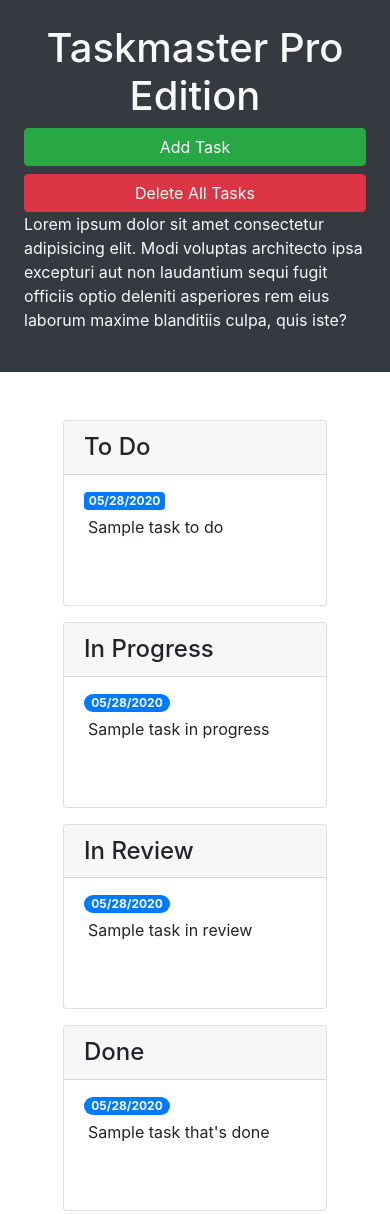
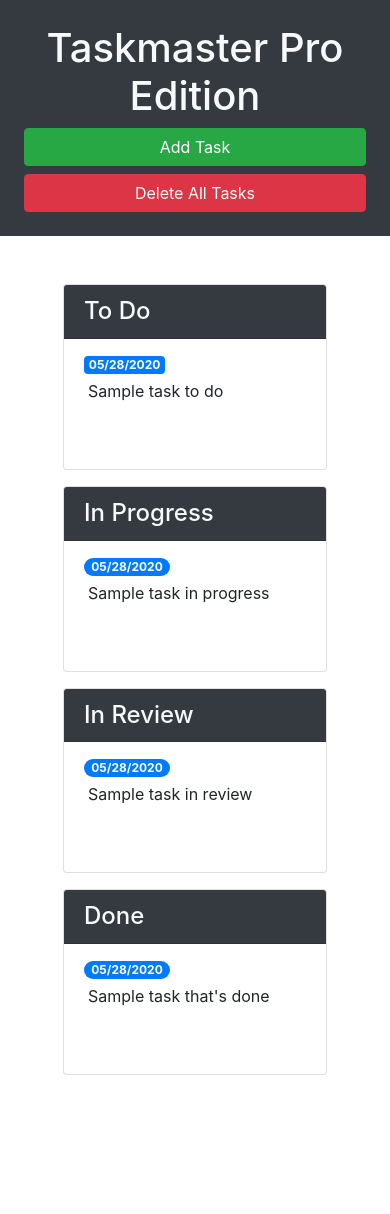
Before and after one commit to jorgegarit/taskmaster-pro, a plain HTML site: page index.html in a window 390 px wide. After the commit the page ends 1139 px from the top, so only its background shows below. Drawn offline with nearby package versions, Linux system fonts and the light colour scheme.

Commit message:
added utility to the task to give the task headers a bg color and new text color

```diff
--- a/index.html
+++ b/index.html
@@ -13,12 +13,12 @@
 <body>
 
   <div class="row min-vh-100 no-gutters">
-    <header class="col-12 col-lg-3 bg-dark text-light d-flex flex-column p-4 p-lg-3">
+    <header class="col-12 col-lg-3 bg-dark text-light sticky-top d-flex flex-column p-4 p-lg-3">
       <h1 class="text-center">Taskmaster Pro Edition</h1>
       <button id="create-task" class="btn btn-block btn-success" data-toggle="modal" data-target="#task-form-modal">Add
         Task</button>
       <button id="remove-tasks" class="btn btn-block btn-danger">Delete All Tasks</button>
-      <p class="mt-auto">Lorem ipsum dolor sit amet consectetur adipisicing elit. Modi voluptas architecto ipsa
+      <p class="mt-auto d-none d-lg-block">Lorem ipsum dolor sit amet consectetur adipisicing elit. Modi voluptas architecto ipsa
         excepturi aut non
         laudantium sequi fugit officiis optio deleniti asperiores rem eius laborum maxime blanditiis culpa, quis iste?
       </p>
@@ -28,7 +28,7 @@
         <!-- todo start -->
         <div class="col-12 col-md-6 col-xl-3 mb-3">
           <div class="card">
-            <h4 class="card-header">
+            <h4 class="card-header bg-dark text-light">
               To Do
             </h4>
             <ul id="list-toDo" class="list-group list-group-flush">
@@ -43,7 +43,7 @@
         <!-- in progress start -->
         <div class="col-12 col-md-6 col-xl-3 mb-3">
           <div class="card">
-            <h4 class="card-header">In Progress</h4>
+            <h4 class="card-header bg-dark text-light">In Progress</h4>
             <ul id="list-inProgress" class="list-group list-group-flush">
               <li class="list-group-item">
                 <span class="badge badge-primary badge-pill">05/28/2020</span>
@@ -56,7 +56,7 @@
         <!-- in review start -->
         <div class="col-12 col-md-6 col-xl-3 mb-3">
           <div class="card">
-            <h4 class="card-header">In Review</h4>
+            <h4 class="card-header bg-dark text-light">In Review</h4>
             <ul id="list-inReview" class="list-group list-group-flush">
               <li class="list-group-item">
                 <span class="badge badge-primary badge-pill">05/28/2020</span>
@@ -69,7 +69,7 @@
         <!-- done start -->
         <div class="col-12 col-md-6 col-xl-3 mb-3">
           <div class="card">
-            <h4 class="card-header">Done</h4>
+            <h4 class="card-header bg-dark text-light">Done</h4>
             <ul id="list-done" class="list-group list-group-flush">
               <li class="list-group-item">
                 <span class="badge badge-primary badge-pill">05/28/2020</span>
```
